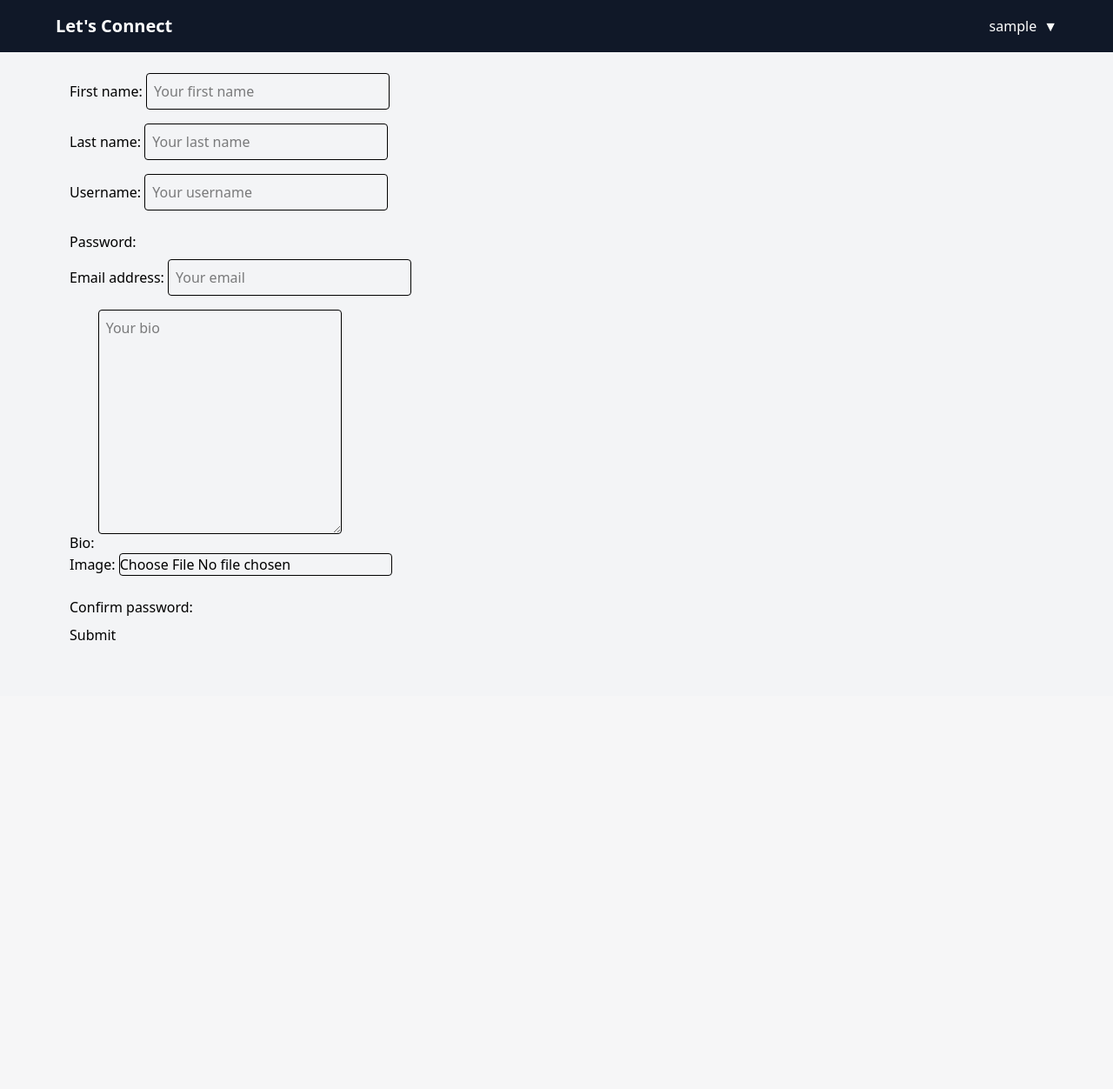
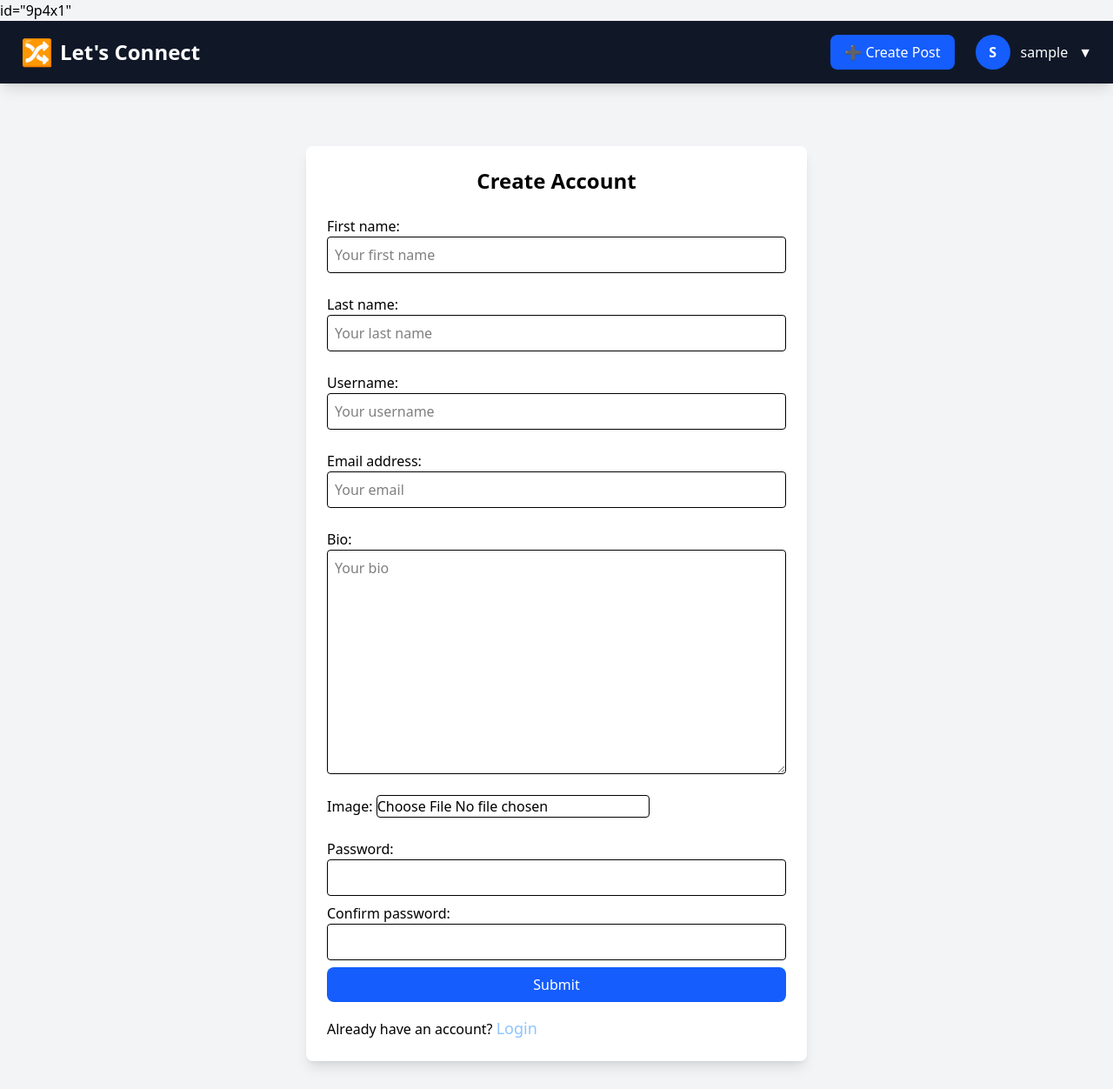
Before and after one commit to dkdukes/Social_media, a Django app: page /create-user/ in a window 1280 px wide. Shown: the whole page at 87% size. Before the commit the page ends 736 px from the top, so only its background shows below. Run offline with Django 5.2, Linux system fonts and the light colour scheme; the visitor is signed in with stand-in values (Sample User, id 1).

Commit message:
Improve the UI/UX of the app

```diff
--- a/social_app/forms.py
+++ b/social_app/forms.py
@@ -6,22 +6,22 @@
 User = get_user_model()
 class UserForm(forms.ModelForm):
     username = forms.CharField(required=False, validators=[],help_text="",widget=forms.TextInput(attrs={
-        'class':"border rounded-sm mb-4 p-2 w-1/4",
+        'class':"border rounded-sm mb-4 p-2 w-full",
         'placeholder':'Your username'
     }))
     password = forms.CharField(
         widget=forms.PasswordInput(attrs={
-            "class":"w-1/4 rounded-sm p-2"
+            "class":"w-full rounded-sm p-2 border"
         })
     )
     confirm_password = forms.CharField(
         widget=forms.PasswordInput(attrs={
-            "class":"w-1/4 rounded-sm p-2"
+            "class":"w-full rounded-sm p-2 border"
         })
     )
     class Meta:
         model = CustomUser
-        fields = ["first_name","last_name","username","password","email","bio","image"]
+        fields = ["first_name","last_name","username","email","bio","image"]
         def clean(self):
             cleaned_data = super().clean()
             password = cleaned_data.get("password")
@@ -32,19 +32,19 @@
 
         widgets={
             'first_name':forms.TextInput(attrs={
-                'class':"border rounded-sm mb-4 p-2 w-1/4",
+                'class':"border rounded-sm mb-4 p-2 w-full",
                 'placeholder':"Your first name"
             }),
             'last_name':forms.TextInput(attrs={
-                'class':"border rounded-sm mb-4 p-2 w-1/4",
+                'class':"border rounded-sm mb-4 p-2 w-full",
                 'placeholder':"Your last name"
             }),
             'email':forms.EmailInput(attrs={
-                'class':"border rounded-sm mb-4 p-2 w-1/4",
+                'class':"border rounded-sm mb-4 p-2 w-full",
                 'placeholder':"Your email"
             }),
             'bio':forms.Textarea(attrs={
-                'class':"border rounded-sm mb-4 p-2 w-1/4",
+                'class':"border rounded-sm mb-4 p-2 w-full",
                 'placeholder':"Your bio"
             }),
             'image':forms.ClearableFileInput(attrs={
@@ -108,23 +108,25 @@
             ]
         visibility = forms.ChoiceField(
             choices=VISIBILITY_CHOICES,
-            label="Post Visibility"
+            label="Post Visibility",
+
+
         )
         model = Posts
         fields = ['caption','image','location','visibility','tags']
         widgets = {
             'caption':forms.Textarea(attrs={
-                'class':"border rounded-sm mb-4 w-1/4",
+                'class':"border rounded-sm mb-4 w-full",
                 'placeholder':"Post caption"
             }),
             'image':forms.ClearableFileInput(attrs={
                 'class':"border rounded-sm mb-4"
             }),
             'location':forms.TextInput(attrs={
-                'class':"border rounded-sm mb-4 w-1/4",
+                'class':"border rounded-sm mb-4 w-full",
                 'placeholder':"Your location"
             }),
             'tags':forms.SelectMultiple(attrs={
-                'class':"border rounded-sm p-2 w-1/4"
+                'class':"border rounded-sm p-2 w-full"
             })
         }
--- a/social_app/templates/base.html
+++ b/social_app/templates/base.html
@@ -1,122 +1,240 @@
+id="9p4x1"
 <!DOCTYPE html>
 <html lang="en">
 <head>
     <meta charset="UTF-8">
     <meta name="viewport" content="width=device-width, initial-scale=1.0">
 
-    <title>{% block title %}Social Media APP{% endblock %}</title>
+    <title>{% block title %}Let's Connect{% endblock %}</title>
 
     <script src="https://cdn.jsdelivr.net/npm/@tailwindcss/browser@4"></script>
 </head>
 
+
 <body class="bg-gray-100">
 
-    <!-- Navbar -->
-    <nav class="bg-gray-900 text-white px-6 py-4">
-        <div class="max-w-6xl mx-auto flex justify-between items-center">
 
-            <h1 class="text-xl font-bold">
+<!-- Navbar -->
+<nav class="sticky top-0 z-50 bg-gray-900 text-white shadow-lg">
+
+    <div class="max-w-7xl mx-auto px-6 py-4 flex items-center justify-between">
+
+
+        <!-- Logo -->
+        <a href="{% url 'view-posts' %}"
+           class="flex items-center gap-2 text-2xl font-bold hover:text-blue-400 transition">
+
+            <span class="text-3xl">🔀</span>
+
+            <span>
                 Let's Connect
-            </h1>
+            </span>
 
-            {% if user.is_authenticated %}
+        </a>
 
+
+
+        {% if user.is_authenticated %}
+
+
+        <!-- Navigation actions -->
+        <div class="flex items-center gap-6">
+
+
+            <!-- Create Post -->
+            <a href="{% url 'create-post' %}"
+               class="hidden md:flex items-center gap-2 bg-blue-600 px-4 py-2 rounded-lg hover:bg-blue-700 transition">
+
+                ➕
+                Create Post
+
+            </a>
+
+
+
+            <!-- User Dropdown -->
             <div class="relative">
 
-                <!-- User menu button -->
+
                 <button
                     onclick="toggleMenu()"
-                    class="flex items-center gap-2 hover:text-gray-300"
+                    class="flex items-center gap-3 hover:text-gray-300 transition"
                 >
 
+
+                    <!-- Avatar -->
                     {% if user.image %}
+
                         <img
                             src="{{ user.image.url }}"
-                            alt="{{ user.username }}"
-                            class="w-10 h-10 rounded-full object-cover"
+                            class="w-10 h-10 rounded-full object-cover border-2 border-blue-500"
                         >
+
+                    {% else %}
+
+                        <div class="w-10 h-10 rounded-full bg-blue-600 flex items-center justify-center font-bold">
+
+                            {{ user.username|first|upper }}
+
+                        </div>
+
                     {% endif %}
 
-                    <span>
+
+
+                    <span class="hidden md:block">
                         {{ user.username }}
                     </span>
 
-                    <span>▼</span>
+
+                    <span>
+                        ▼
+                    </span>
+
 
                 </button>
 
 
-                <!-- Dropdown -->
+
+
+                <!-- Dropdown menu -->
+
                 <div
                     id="userMenu"
-                    class="hidden absolute right-0 mt-2 w-48 bg-white text-gray-800 rounded-lg shadow-lg overflow-hidden"
+                    class="hidden absolute right-0 mt-3 w-56 bg-white text-gray-800 rounded-xl shadow-xl overflow-hidden"
                 >
 
-                    <a
-                        href="{% url 'settings' %}"
-                        class="block px-4 py-3 hover:bg-gray-100"
-                    >
+
+                    <div class="px-4 py-3 border-b bg-gray-50">
+
+                        <p class="font-semibold">
+                            {{user.username}}
+                        </p>
+
+                        <p class="text-sm text-gray-500">
+                            {{user.email}}
+                        </p>
+
+                    </div>
+
+
+
+                    <a href="{% url 'settings' %}"
+                       class="block px-4 py-3 hover:bg-gray-100">
+
                         ⚙️ Settings
+
                     </a>
 
-                    <a
-                        href="{% url 'my-posts' %}"
-                        class="block px-4 py-3 hover:bg-gray-100"
-                    >
+
+                    <a href="{% url 'my-posts' %}"
+                       class="block px-4 py-3 hover:bg-gray-100">
+
                         📝 My Posts
+
                     </a>
 
-                    <a
-                        href="{% url 'followers-list' %}"
-                        class="block px-4 py-3 hover:bg-gray-100"
-                    >
+
+                    <a href="{% url 'followers-list' %}"
+                       class="block px-4 py-3 hover:bg-gray-100">
+
                         👥 Followers
+
                     </a>
 
-                    <a
-                        href="{% url 'following_list' %}"
-                        class="block px-4 py-3 hover:bg-gray-100"
-                    >
+
+                    <a href="{% url 'following_list' %}"
+                       class="block px-4 py-3 hover:bg-gray-100">
+
                         👤 Following
+
                     </a>
+
+
 
                     <div class="border-t"></div>
 
+
+
                     <form method="POST" action="{% url 'logout-user' %}">
+
                         {% csrf_token %}
 
                         <button
                             type="submit"
-                            class="w-full text-left px-4 py-3 hover:bg-gray-100 text-red-600"
+                            class="w-full text-left px-4 py-3 text-red-600 hover:bg-red-50"
                         >
+
                             🚪 Logout
+
                         </button>
+
                     </form>
+
 
                 </div>
 
+
             </div>
 
-            {% endif %}
 
         </div>
-    </nav>
 
 
-    <!-- Page Content -->
-    <main class="max-w-6xl mx-auto py-6 px-4">
+        {% endif %}
 
-        {% block content %}
 
-        {% endblock %}
+    </div>
 
-    </main>
-    <script>
-    function toggleMenu() {
-        const menu = document.getElementById("userMenu");
+</nav>
 
-        menu.classList.toggle("hidden");
+
+
+
+
+<!-- Main Content -->
+
+<main class="max-w-7xl mx-auto px-6 py-8">
+
+
+    {% block content %}
+
+    {% endblock %}
+
+
+</main>
+
+
+
+
+<script>
+
+function toggleMenu(){
+
+    const menu = document.getElementById("userMenu");
+
+    menu.classList.toggle("hidden");
+
+}
+
+
+// Close dropdown when clicking outside
+
+document.addEventListener("click", function(event){
+
+    const menu = document.getElementById("userMenu");
+
+    if(!event.target.closest(".relative")){
+
+        menu.classList.add("hidden");
+
     }
-    </script>
+
+});
+
+
+</script>
+
+
 </body>
 </html>
--- a/social_app/templates/users/create_user.html
+++ b/social_app/templates/users/create_user.html
@@ -1,9 +1,24 @@
-{%extends 'base.html'%}
+{% extends 'base.html' %}
 
-{%block content%}
-<form method="POST" enctype="multipart/form-data">
-    {% csrf_token %}
-    {{form}}
-    <button type="submit" class="btn btn-primary">Submit</button>
-</form>
-{%endblock%}
+{% block content %}
+<div class="max-w-xl mx-auto mt-10 bg-white shadow-lg rounded-lg p-6">
+
+    <h2 class="text-2xl font-bold mb-6 text-center">
+        Create Account
+    </h2>
+
+    <form method="POST" enctype="multipart/form-data" class="space-y-2">
+        {% csrf_token %}
+
+        {{ form.as_p }}
+
+        <button
+            type="submit"
+            class="px-6 py-2 bg-blue-600 text-white rounded-lg hover:bg-blue-700 transition w-full mb-4"
+        >
+            Submit
+        </button>
+    </form>
+    <p>Already have an account? <a href="{% url 'login-user'%}" class="text-blue-300 hover:text-blue-400 text-lg cursor-pointer">Login</a></p>
+</div>
+{% endblock %}
--- a/social_app/views.py
+++ b/social_app/views.py
@@ -10,9 +10,11 @@
 from django.contrib.auth.forms import AuthenticationForm
 from django.contrib.auth import login,logout
 from django.db.models import Subquery
+from django.contrib.auth.decorators import login_required
 
 
 # Create your views here.
+
 def create_user(request):
     if request.method == 'POST':
         form = UserForm(request.POST,request.FILES)
@@ -20,8 +22,7 @@
             user = form.save(commit=False)
             user.set_password(form.cleaned_data["password"])
             user.save()
-            login(request,user)
-            return redirect('view-posts')
+            return redirect('login-user')
     else:
         form=UserForm()
     return render(request, "users/create_user.html",{"form":form})
@@ -42,7 +43,7 @@
     logout(request)
     return redirect("login-user")
 
-
+@login_required
 def settings(request):
     user = request.user
     if request.method == "POST":
@@ -54,7 +55,7 @@
         form = UserUpdateForm(instance=user)
     return render(request,"users/settings.html",{"form":form})
 
-
+@login_required
 def my_posts(request):
     user = request.user
     print("user is",user)
@@ -65,6 +66,8 @@
         "posts":posts
     })
 
+
+@login_required
 def edit_post(request,pk):
     posts = get_object_or_404(Posts,pk = pk,user = request.user)
     if request.method == "POST":
@@ -77,7 +80,7 @@
 
     return render(request,"posts/edit_post.html",{"form":form})
 
-
+@login_required
 def delete_post(request,pk):
     post = get_object_or_404(Posts, pk = pk, user = request.user)
     if request.method == "POST":
@@ -86,7 +89,7 @@
     return render(request,"posts/delete_post.html",{"post":post})
 
 
-
+@login_required
 def follower_user(request, user_id):
     user_to_follow = get_object_or_404(CustomUser, id=user_id)
 
@@ -105,7 +108,7 @@
 
     return redirect(request.META.get("HTTP_REFERER", "/"))
 
-
+@login_required
 def followers_list(request):
     followers = Followers.objects.filter(
         following=request.user
@@ -130,7 +133,7 @@
 
     return render(request, "users/followers_list.html", context)
 
-
+@login_required
 def following_list(request):
     following = Followers.objects.filter(
         follower=request.user
@@ -141,7 +144,7 @@
     })
 
 
-
+@login_required
 def unfollow_user(request,user_id):
     user_to_unfollow = get_object_or_404(CustomUser, id = user_id)
     Followers.objects.filter(
@@ -150,6 +153,8 @@
     ).delete()
     return redirect("posts/post_detail.html",user_id = user_id)
 
+
+@login_required
 def create_tag(request):
     if request.method == "POST":
         form = TagForm(request.POST)
@@ -160,6 +165,8 @@
         form=TagForm()
     return render(request,"create_tag.html",{"form":form})
 
+
+@login_required
 def create_post(request):
     if request.method == "POST":
         form = PostForm(request.POST,request.FILES)
@@ -173,12 +180,15 @@
     else:
         form = PostForm()
 
-    return render(request,"create_post.html",{"form":form})
+    return render(request,"posts/create_post.html",{"form":form})
 
+@login_required
 def view_posts(request):
-    all_posts =Posts.objects.all()
+    all_posts =Posts.objects.all().order_by("-created_at")
     return render(request, "posts/all_posts.html",{"posts":all_posts})
 
+
+@login_required
 def like_post(request,post_id):
     post = get_object_or_404(Posts,id=post_id)
 
@@ -190,6 +200,7 @@
         like.delete()
     return redirect("view-posts")
 
+@login_required
 def comment_post(request,comment_id):
     post = get_object_or_404(Posts,id=comment_id)
     if request.method == "POST":
@@ -203,6 +214,8 @@
             return redirect("view-posts")
     return render(request,"posts/comment_post.html",{"post":post})
 
+
+@login_required
 def post_detail(request,post_id):
     post = Posts.objects.get(id = post_id)
     comments = Comments.objects.filter(post = post).order_by("created_at")
--- a/social_media/settings.py
+++ b/social_media/settings.py
@@ -25,6 +25,10 @@
     cloud_name=os.getenv('CLOUD_NAME'),
     api_secret=os.getenv('API_SECRET')
 )
+
+LOGIN_URL = "login-user"
+LOGIN_REDIRECT_URL = "view-posts"
+LOGOUT_REDIRECT_URL = "login-user"
 
 AUTH_USER_MODEL = "social_app.CustomUser"
 # Build paths inside the project like this: BASE_DIR / 'subdir'.
```
Also changed, not shown: social_app/templates/posts/all_posts.html (+66 -28 lines), social_app/templates/posts/create_post.html (+25 -8 lines), social_app/templates/posts/edit_post.html (+8 -4 lines), social_app/templates/posts/my_posts.html (+47 -13 lines), social_app/templates/users/login.html (+13 -7 lines).
